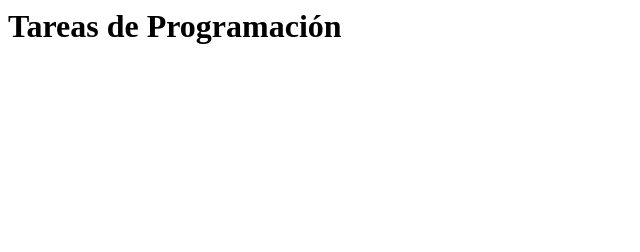
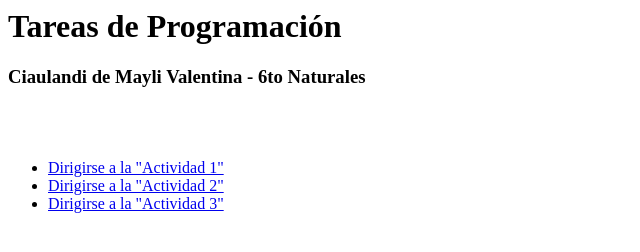
Before and after one commit to valentinaciaulandi/astronomy, a plain HTML site: page index.html in a window 1280 px wide. Shown: the whole page, without its empty margins (0-640 px from the left). Drawn offline with Linux system fonts and the light colour scheme.

Commit message:
Update index.html

```diff
--- a/index.html
+++ b/index.html
@@ -1 +1,8 @@
 <h1>Tareas de Programación</h1>
+<h3>Ciaulandi de Mayli Valentina - 6to Naturales</h3>
+<br><br>
+<ul>
+    <li><a href="./actividad1/index.html">Dirigirse a la "Actividad 1"</a></li>
+    <li><a href="./actividad2/">Dirigirse a la "Actividad 2"</a></li>
+    <li><a href="./actividad3/">Dirigirse a la "Actividad 3"</a></li>
+</ul>
```
